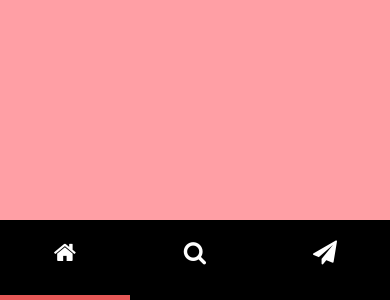
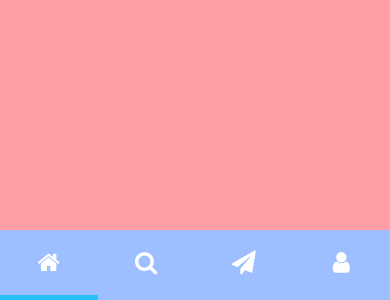
Before and after one commit to nabilcambiaso/my_moment, a React Native app: screen /MainScreen in a window 390 px wide. Shown: the part 544-844 px from the top of the page. Built offline with nearby package versions, Linux system fonts and the light colour scheme.

Commit message:
Designing profile View

```diff
--- a/assets/constants/images.js
+++ b/assets/constants/images.js
@@ -1,5 +1,8 @@
-// export const logo = require('');
+export const profileImg = require('../images/profile.jpg');
+
+
+
 
 export default {
-    logo
+    profileImg
 };
--- a/assets/constants/index.js
+++ b/assets/constants/index.js
@@ -1,4 +1,5 @@
 
 import  { COLORS, SIZES } from "./theme";
+import IMAGES from './images';
 
-export {COLORS, SIZES};
+export {COLORS, SIZES,IMAGES};
--- a/assets/constants/theme.js
+++ b/assets/constants/theme.js
@@ -3,7 +3,14 @@ import { Dimensions } from "react-native";
 const { width, height } = Dimensions.get("window");
 
 export const COLORS = {
+
     darkBlue:"#212042",
+    glassBlue:"rgba(157, 190, 255,0.3)",
+    blueDeg1:"#9DBEFF",
+    blueDeg2:"#80ABFE",
+    blueDeg3:"#6697FE",
+    blueDeg4:"#5388FF",
+    blueDeg5:"#336FFF",
     lightGreen:"#D9F4CE",
     lightOrange:"#FF9FA5",
     blue:"#26C1FD",
@@ -17,7 +24,7 @@ export const COLORS = {
     red: '#FF4D4D',
     flatBlue:"#3A99D9",
     flatRed:"#E75958",
-    gradientBlue:['#36d1dc',"#5b86e5"],
+    gradientBlue:['#6697FE','#6697FE',"#6697FE"],
     Green: '#1DD1A1',
 };
 
--- a/package.json
+++ b/package.json
@@ -15,6 +15,7 @@
     "@react-navigation/native": "^6.0.10",
     "@react-navigation/native-stack": "^6.6.2",
     "expo": "~45.0.0",
+    "expo-linear-gradient": "^11.3.0",
     "expo-status-bar": "~1.3.0",
     "moment": "^2.29.3",
     "react": "17.0.2",
--- a/src/screens/MainScreen.js
+++ b/src/screens/MainScreen.js
@@ -1,4 +1,5 @@
 import HomeScreen from './HomeScreen';
+import ProfileScreen from './ProfileScreen';
 import * as React from 'react';
 import { View, useWindowDimensions } from 'react-native';
 import { TabView, SceneMap, TabBar } from 'react-native-tab-view';
@@ -10,13 +11,16 @@ const SearchScreen = () => (
 );
 
 const SendScreen = () => (
-  <View style={{ flex: 1, backgroundColor: COLORS.flatBlue }} />
+  <View style={{ flex: 1, backgroundColor: "white" }} />
 );
+
+
 
 const renderScene = SceneMap({
   homeScreen: HomeScreen,
   searchScreen: SearchScreen,
-  sendScreen: SendScreen
+  sendScreen: SendScreen,
+  profileScreen:ProfileScreen
 });
 
 
@@ -29,6 +33,7 @@ const renderScene = SceneMap({
     { key: 'homeScreen', title: 'Home Screen' },
     { key: 'searchScreen', title: 'Search Screen' },
     { key: 'sendScreen', title: 'send Screen' },
+    { key: 'profileScreen', title: 'profile Screen' },
   ]);
 
   const Icon = ({ iconName }) => {
@@ -44,11 +49,13 @@ const renderScene = SceneMap({
           <Icon iconName="home" /> :
           route.key == "searchScreen" ?
             <Icon iconName="search" /> :
-            <Icon iconName="send" />
+            route.key == "sendScreen" ?
+            <Icon iconName="send" />:
+            <Icon iconName="user" />
       )}
       {...props}
-      indicatorStyle={{ backgroundColor: COLORS.flatRed, height: 5 }}
-      style={{ backgroundColor: "black", height: 80 }}
+      indicatorStyle={{ backgroundColor: COLORS.blue, height: 5 }}
+      style={{ backgroundColor:"#9DBEFF", height: 70 }}
     />
 
   );
--- /dev/null
+++ b/src/screens/ProfileScreen.js
@@ -0,0 +1,97 @@
+import React from 'react'
+import { View, Text, TouchableOpacity, ScrollView, StyleSheet, Image } from 'react-native'
+import { COLORS, IMAGES, SIZES } from '../../assets/constants'
+import { MaterialCommunityIcons } from '@expo/vector-icons';
+
+export default function ProfileScreen(props) {
+
+    const Cover = () => {
+        return (
+            <View
+                style={{ height: 150, backgroundColor: COLORS.blueDeg4 }}>
+                <TouchableOpacity style={{ position: "absolute", right: 15, top: 45 }}
+                    onPress={() => { }}
+                    hitSlop={{ bottom: 10, left: 20, right: 10, top: 20 }}>
+                    <MaterialCommunityIcons name="account-edit-outline" size={24} color="white" />
+                </TouchableOpacity>
+            </View>
+        )
+    }
+
+    return (
+        <View style={styles.container}>
+            <Cover />
+            <View
+                style={{
+                    ...styles.shadow,
+                    width: "90%",
+                    backgroundColor: "white",
+                    alignSelf: "center"
+                }}
+            >
+                <ScrollView
+                    showsVerticalScrollIndicator={false}
+                    style={styles.scrollableCard} >
+                    <View >
+                        <TouchableOpacity style={{
+                            alignSelf: "center",
+                            marginTop: 20
+                        }} >
+                            <Image style={styles.imageStyle} source={IMAGES.profileImg} />
+                        </TouchableOpacity>
+                        <TouchableOpacity style={{
+                            alignSelf: "center",
+                            marginTop: 10
+                        }} >
+                            <Text style={styles.userNameStyle} >Cambiaso Nabil</Text>
+                        </TouchableOpacity>
+
+                    </View>
+                    <View style={{ height: 100 }}><Text> </Text></View>
+                </ScrollView>
+            </View>
+        </View>
+    )
+}
+
+const styles = StyleSheet.create({
+    container: {
+        borderWidth: .3,
+        borderColor: COLORS.blueDeg1,
+        flex: 1,
+        width: "100%",
+        backgroundColor: "white"
+    },
+    shadow: {
+        shadowColor: "#000",
+        shadowOffset: {
+            width: 0,
+            height: 1,
+        },
+        shadowOpacity: 0.22,
+        shadowRadius: 4.22,
+        elevation: 3,
+    },
+    imageStyle: {
+        height: 100,
+        width: 100,
+        borderRadius: 50,
+        borderColor: COLORS.blueDeg3,
+        borderWidth: 3
+    },
+    userNameStyle:{
+        color: COLORS.black2,
+        fontWeight: "bold",
+        fontSize: 18
+    },
+    scrollableCard:{
+        marginTop: -60,
+        width: "100%",
+        backgroundColor: "white",
+        alignSelf: "center",
+        borderRadius: 15,
+        height: SIZES.height,
+
+
+    }
+})
```
Also changed, not shown: 2 other files (tests, documents, lock files or other folders).
